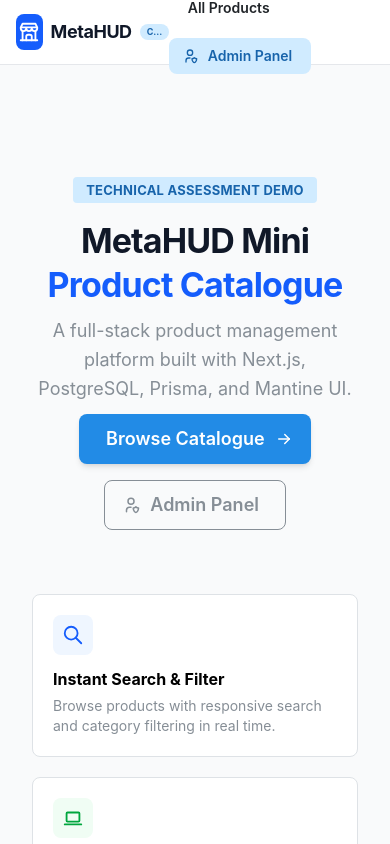
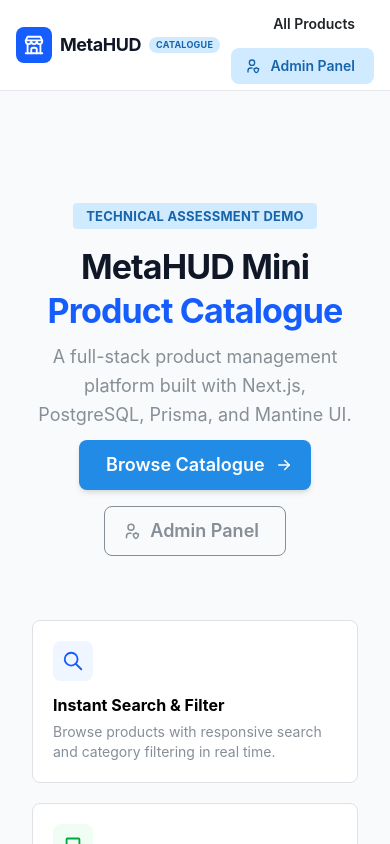
Before and after one commit to Abhrajit-debnath/metahud-mini-catalogue, a Next.js app: page / in a window 390 px wide. Shown: the top 844 px of the page. Built offline with nearby package versions, Linux system fonts and the light colour scheme.

Commit message:
fix: fix navbar breakign on mobile

```diff
--- a/app/admin/page.tsx
+++ b/app/admin/page.tsx
@@ -246,7 +246,7 @@ export default function AdminDashboardPage() {
     <div className="min-h-screen flex flex-col bg-gray-50 text-gray-900">
       {/* Admin Navbar */}
       <header className="border-b border-gray-200 bg-white sticky top-0 z-40">
-        <Container size="xl" className="h-16 flex items-center justify-between">
+        <Container size="xl" py={6} className=" flex items-center justify-between!">
           <div className="flex items-center gap-3">
             <Link href="/" className="flex items-center gap-2 no-underline text-inherit">
               <div className="w-8 h-8 rounded-lg bg-blue-600 flex items-center justify-center text-white">
@@ -260,8 +260,8 @@ export default function AdminDashboardPage() {
               Admin Portal
             </Badge>
           </div>
-
-          <Group gap="sm">
+<div className="flex flex-col sm:flex-row gap-1.5 sm:gap-4 items-end sm:items-
+  center">
             <Button
               component={Link}
               href="/products"
@@ -280,8 +280,8 @@ export default function AdminDashboardPage() {
               leftSection={<IconLogout size={16} />}
             >
               Sign Out
-            </Button>
-          </Group>
+            </Button></div>
+
         </Container>
       </header>
 
--- a/app/components/Navbar.tsx
+++ b/app/components/Navbar.tsx
@@ -7,7 +7,7 @@ import { IconBuildingStore, IconUserShield } from "@tabler/icons-react";
 export default function Navbar() {
   return (
     <header className="border-b border-gray-200 bg-white/90 backdrop-blur sticky top-0 z-50">
-      <Container size="xl" className="h-16 flex items-center justify-between">
+      <Container size="xl" py={6} className=" flex items-center! justify-between!">
         <Link href="/" className="flex items-center gap-2 no-underline text-inherit">
           <div className="w-9 h-9 rounded-lg bg-blue-600 flex items-center justify-center text-white">
             <IconBuildingStore size={22} />
@@ -24,7 +24,9 @@ export default function Navbar() {
           </div>
         </Link>
 
-        <Group gap="sm">
+    <div className="flex flex-col sm:flex-row gap-1.5 sm:gap-4 items-end sm:items-
+  center">
+
           <Button
             component={Link}
             href="/products"
@@ -44,8 +46,8 @@ export default function Navbar() {
             leftSection={<IconUserShield size={16} />}
           >
             Admin Panel
-          </Button>
-        </Group>
+          </Button></div>
+
       </Container>
     </header>
   );
```
Also changed, not shown: app/api/seed/route.ts (renamed from app/api/app/api/seed/route.ts).
